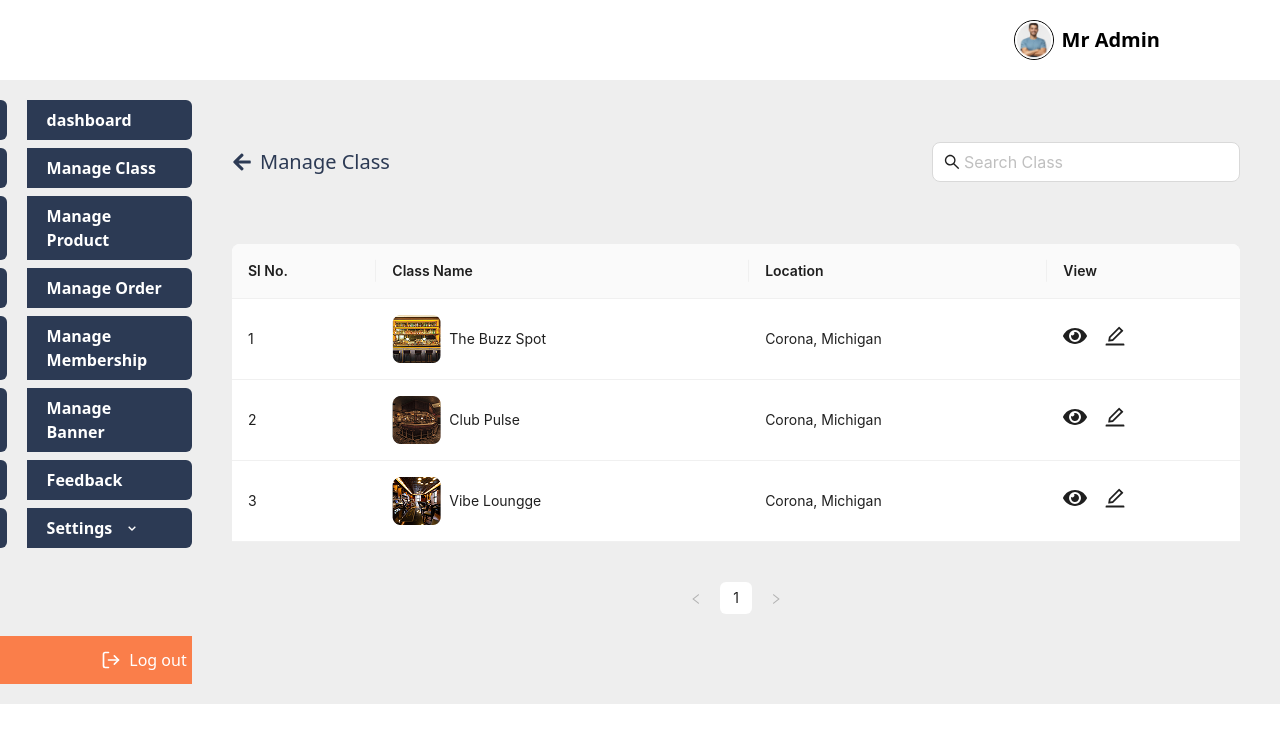
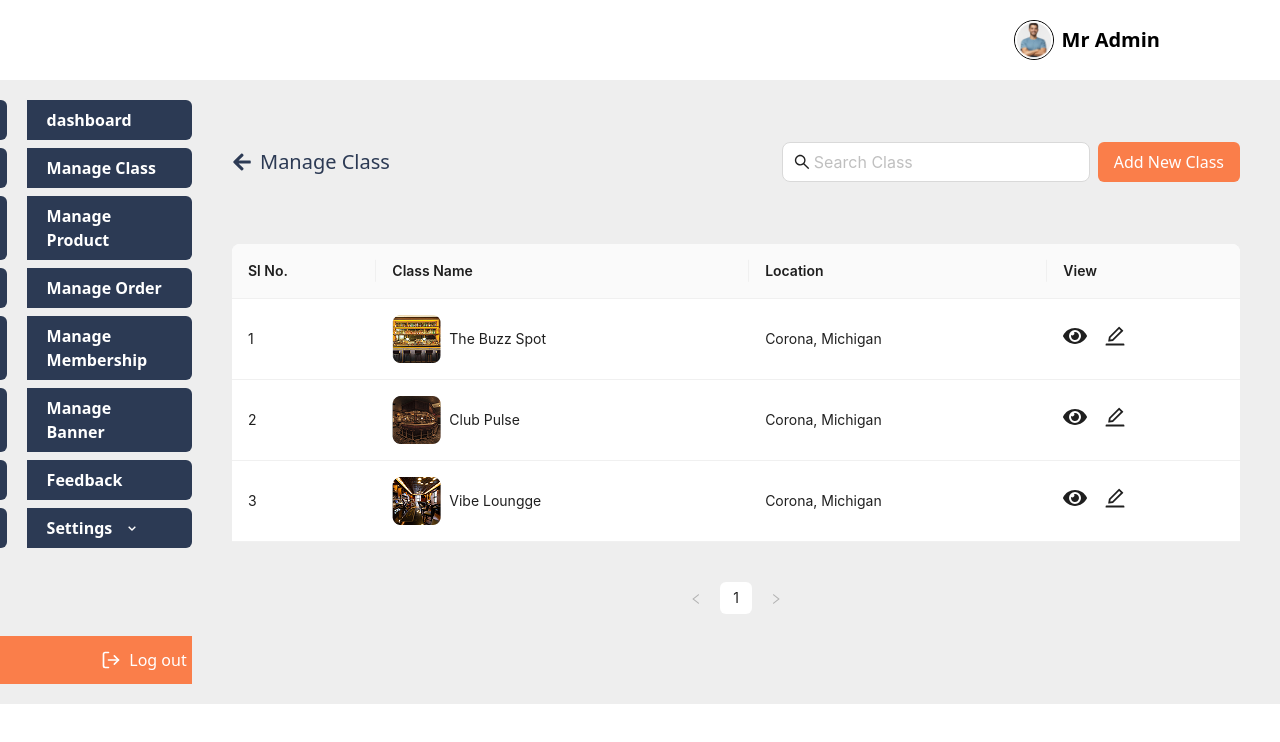
Before and after one commit to sparktechagency/dance-club-dashboard, a React (Vite) app: page /manage-class in a window 1280 px wide. Shown: the top 742 px of the page. Built offline with nearby package versions, Linux system fonts and the light colour scheme.

Commit message:
implement Class management

```diff
--- a/src/Pages/ManageCLass/ManageClass.jsx
+++ b/src/Pages/ManageCLass/ManageClass.jsx
@@ -2,7 +2,7 @@
 import { Avatar, ConfigProvider, Input, Pagination, Space, Table } from "antd";
 import { useState } from "react";
 import { Modal } from "antd";
-import {  FaEye} from "react-icons/fa";
+import { FaEye } from "react-icons/fa";
 import { SearchOutlined } from "@ant-design/icons";
 import GoBackButton from "../../Components/Shared/GobackButton/GoBackButton";
 import { AiOutlineEdit } from "react-icons/ai";
@@ -30,7 +30,6 @@ const ManageClass = () => {
       classImg: AllImages.image3,
       location: "Corona, Michigan",
     },
-
   ];
   const [isModalOpen, setIsModalOpen] = useState(false);
   const [selectedUser, setSelectedUser] = useState(null);
@@ -63,6 +62,9 @@ const ManageClass = () => {
   const handleEdit = (record) => {
     // console.log(record);
   };
+  const hnadleAddClass = (values) => {
+    console.log(values);
+  };
   const columns = [
     {
       title: "Sl No.",
@@ -75,7 +77,7 @@ const ManageClass = () => {
       key: "name",
       render: (_, record) => (
         <div className="flex items-center gap-2">
-         <img src={record.classImg} alt="" />
+          <img src={record.classImg} alt="" />
           <span>{record.name}</span>
         </div>
       ),
@@ -119,7 +121,7 @@ const ManageClass = () => {
       <div className="flex flex-col md:flex-row justify-between md:items-center mb-10">
         <GoBackButton text="Manage Class" />
         <div className="mt-4 md:mt-0 flex justify-between items-center gap-2">
-          <div>
+          <div className="flex items-center justify-center gap-2">
             <ConfigProvider
               theme={{
                 components: {
@@ -155,6 +157,12 @@ const ManageClass = () => {
                 </button>
               </div>
             </ConfigProvider>
+            <button
+              onClick={hnadleAddClass}
+              className="bg-primary text-white py-2 px-4 rounded-md"
+            >
+              Add New Class
+            </button>
           </div>
         </div>
       </div>
```
